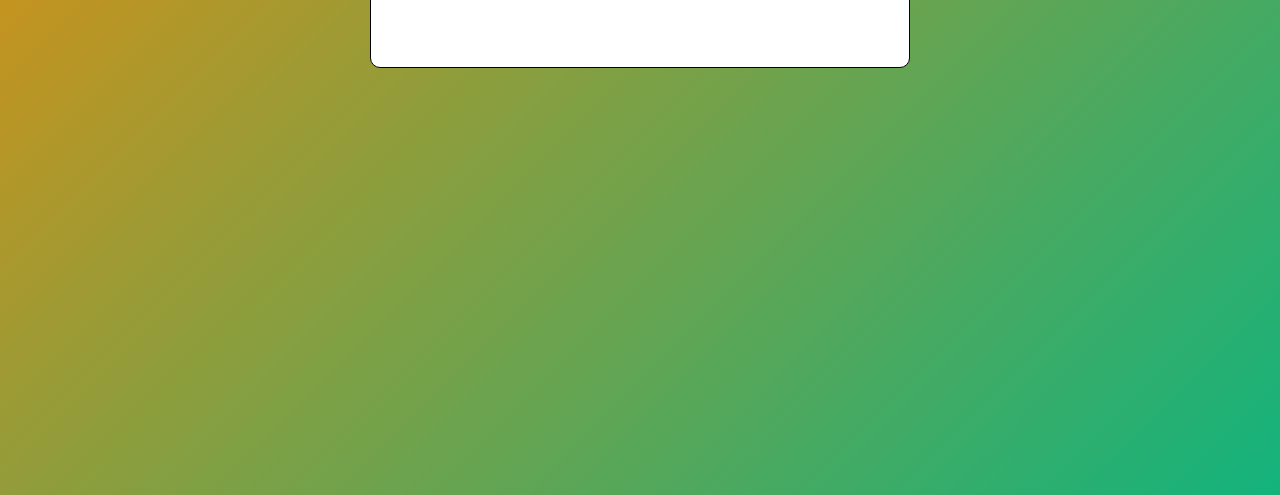
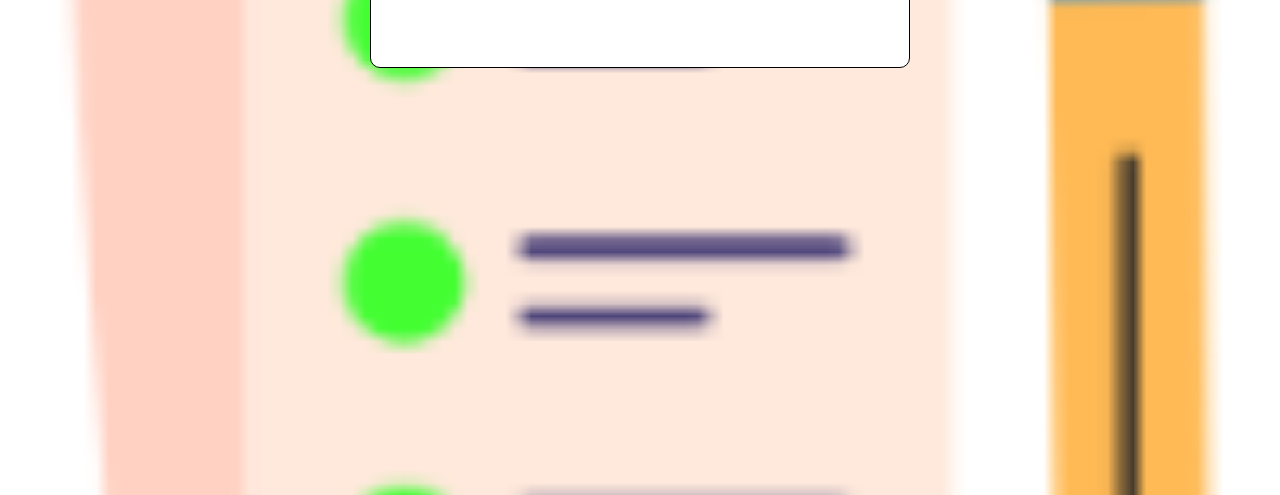
Before and after one commit to manoj-jm/fun-frontend, a plain HTML site: page todolist/index.html in a window 1280 px wide. Shown: the part 305-800 px from the top of the page. Drawn offline with Linux system fonts and the light colour scheme.

Commit message:
backgroundchanged

```diff
--- a/todolist/style.css
+++ b/todolist/style.css
@@ -9,7 +9,11 @@
   width: 100%;
   min-height: 100vh;
   background: linear-gradient(135deg, rgb(227, 142, 15), rgb(19, 179, 125));
+  background-image: url(./To-Do-Img/images/icon.png);
+  background-repeat:no-repeat;
+  background-size: cover;
   padding: 12px;
+  border: none;
 }
 
 .todoapp {
```
